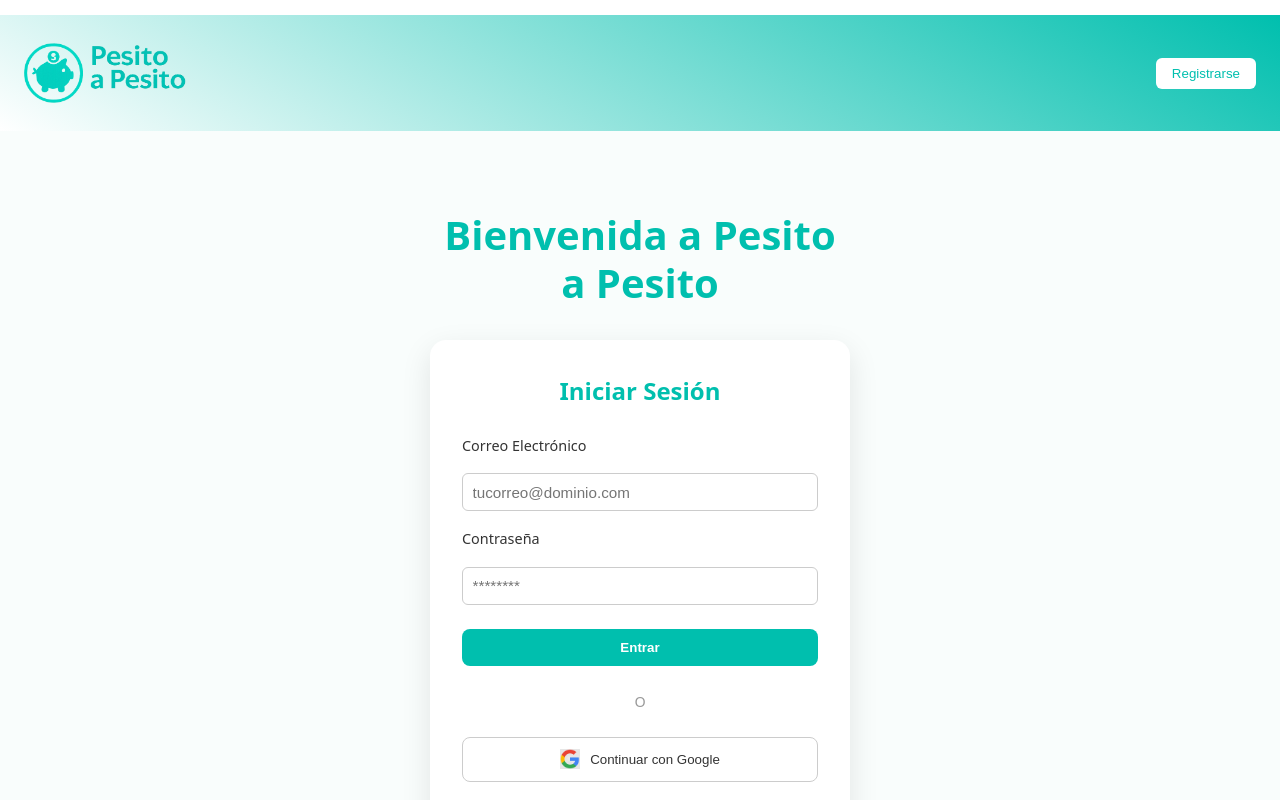
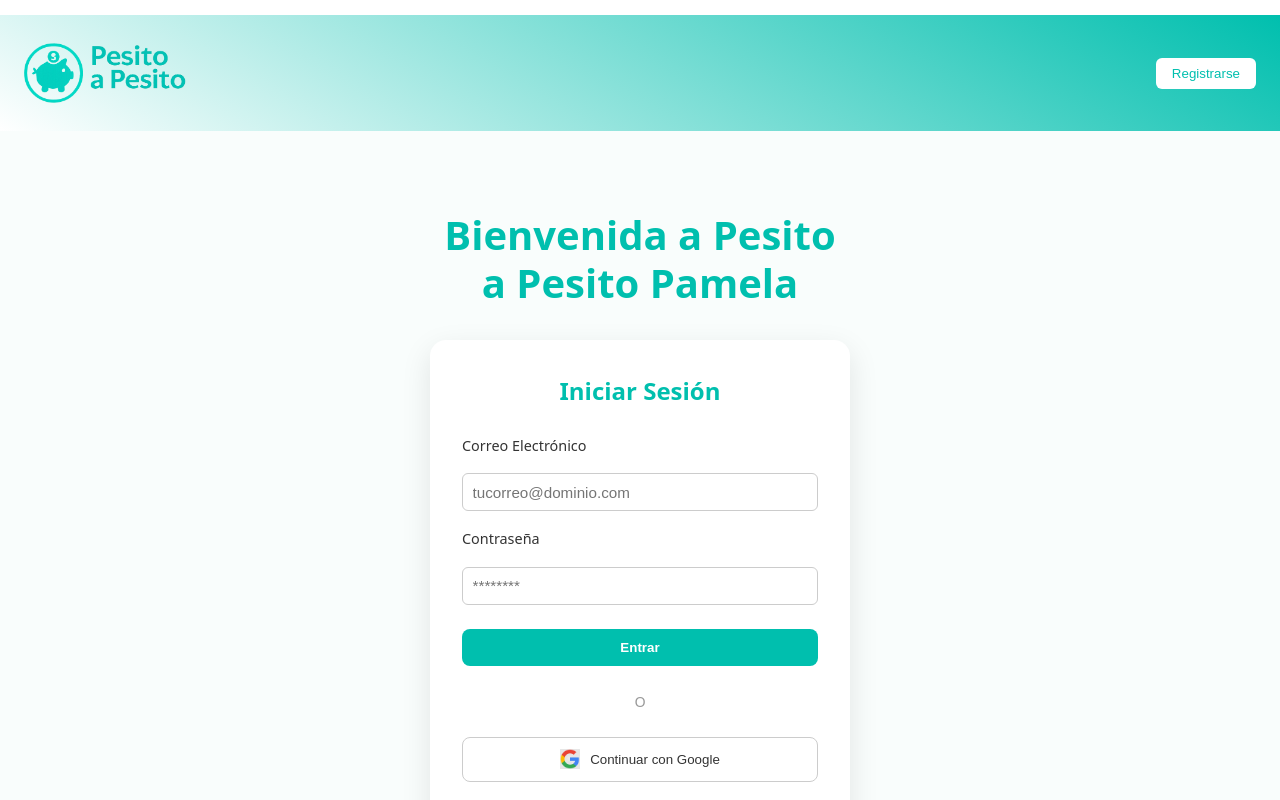
Before and after one commit to YadhiraAna/Finanzas, a Next.js app: page /log-in in a window 1280 px wide. Shown: the top 800 px of the page. Built offline with nearby package versions, Linux system fonts and the light colour scheme; no server answers.

Commit message:
Puse mi nombre en página de login

```diff
--- a/src/app/log-in/page.tsx
+++ b/src/app/log-in/page.tsx
@@ -114,7 +114,7 @@ export default function LoginPage() {
       <main className={styles.loginPage}>
         <section className={styles.loginBox}>
 
-          <h1>Bienvenida a Pesito a Pesito</h1>
+          <h1>Bienvenida a Pesito a Pesito Pamela</h1>
 
           <div className={styles.card}>
 
```
